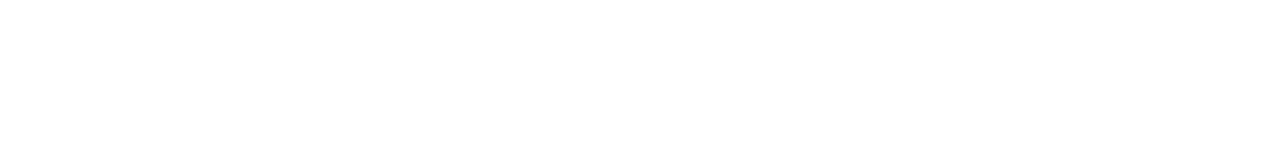
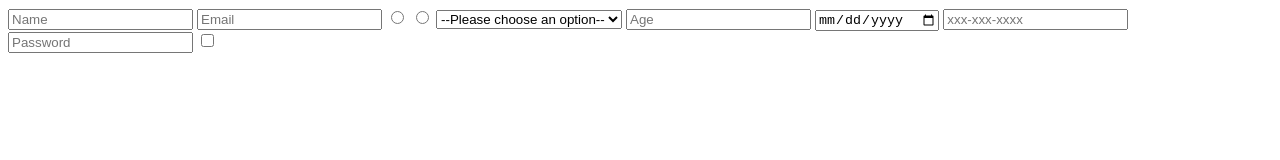
Before and after one commit to acciojob/signup-form-car-justtshreyansh, a website: page main.html in a window 1280 px wide. Drawn offline with Linux system fonts and the light colour scheme.

Commit message:
created a submission

```diff
--- a/main.html
+++ b/main.html
@@ -8,7 +8,22 @@
 
 <body>
 	<!-- the entire body must be written by student -->
-    <script type="text/javascript" src="./script.js">
+	<input type="text" required id="name" placeholder="Name"/>
+	<input type="email" required id="email" placeholder="Email"/>
+	<input type="radio" required name="gender" id="gender_m" value="male"/>
+	<input type="radio" required name="gender" id="gender_f" value="female"/>
+	<select required id="cars" >
+		<option disabled selected>--Please choose an option--</option>
+		<option>first</option>
+		<option>second</option>
+		<option>third</option>
+	</select>
+	<input type="Number" required id="age" placeholder="Age"/>
+	<input type="date" required id="dob" placeholder="age"/>
+    <input type="tel" id="tel" placeholder="xxx-xxx-xxxx"/>
+	<input type="password" required id="password" placeholder="Password"/>
+	<input type="checkbox" required id="tos" />
+	<script type="text/javascript" src="./script.js">
 </script>
 
 </body>
```
